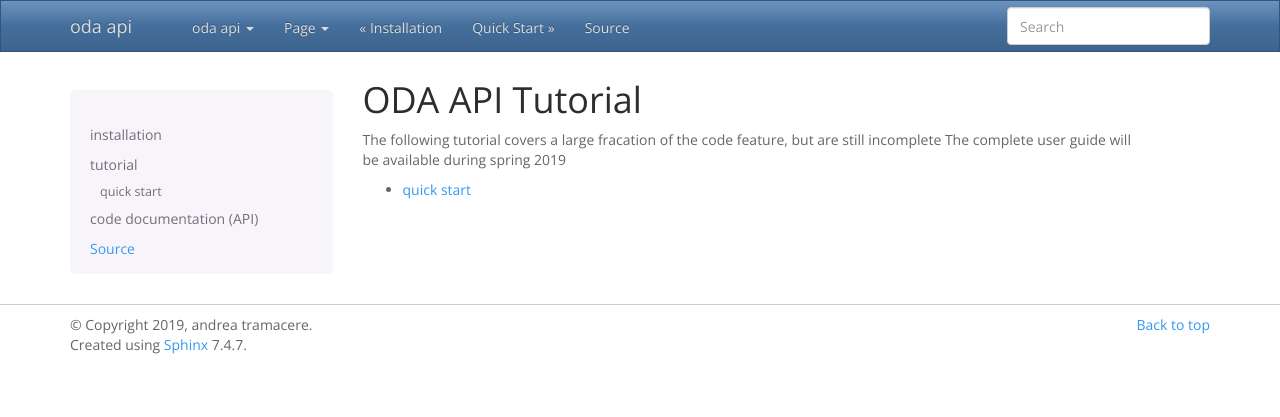
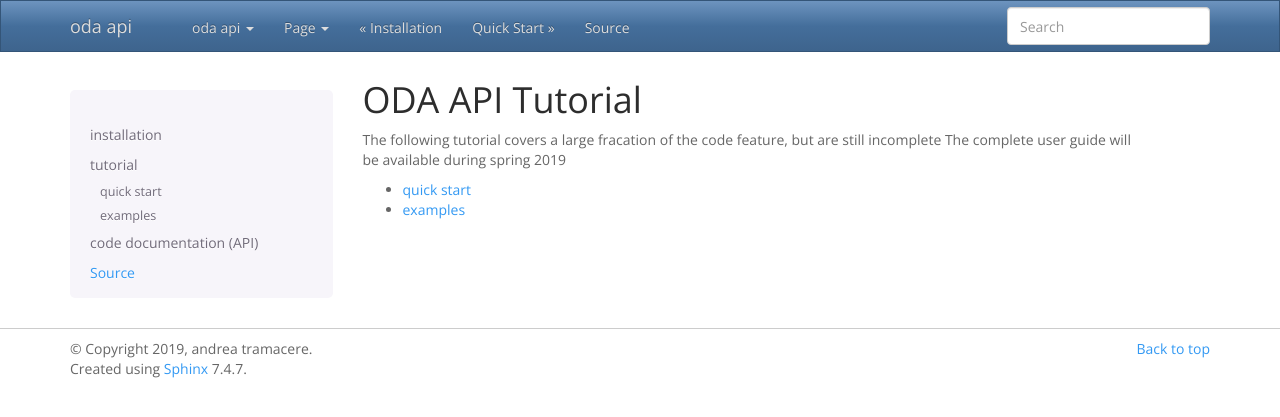
Before and after one commit to oda-hub/oda_api, a Sphinx documentation site: the page built from doc/source/user_guide/tutorial.rst, in a window 1280 px wide. Shown: the top 417 px of the page. Built offline with Sphinx 7.4.7, drawn with Linux system fonts in a browser that asks for light colours.

Commit message:
added git examples to doc

```diff
--- a/doc/source/user_guide/tutorial.rst
+++ b/doc/source/user_guide/tutorial.rst
@@ -9,3 +9,4 @@ The complete user guide will be available during spring 2019
    :maxdepth: 1
 
    quick start  <TestAPI.rst>
+   examples <https://github.com/cdcihub/oda_api_benchmark>
```
